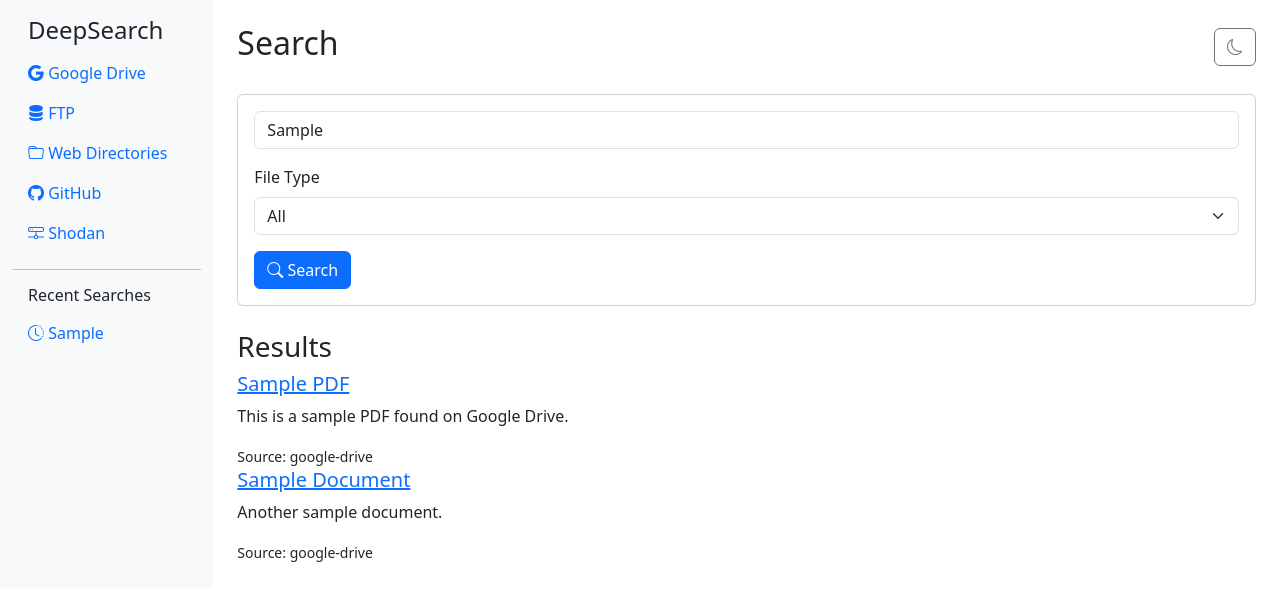
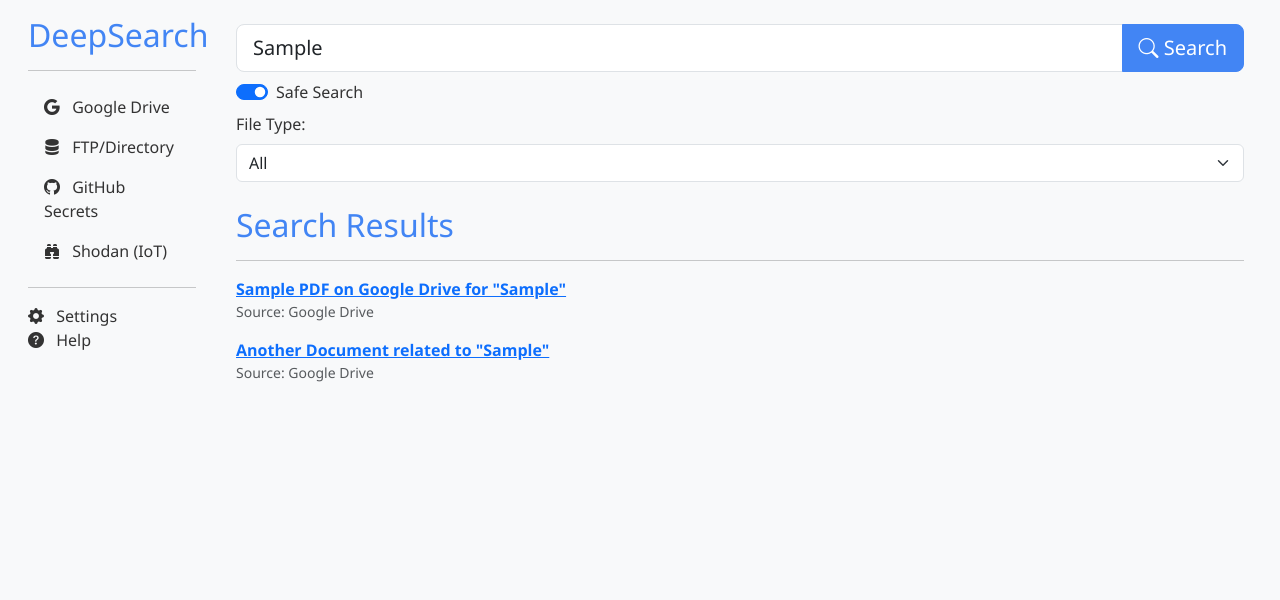
Before and after one commit to phuchungbhutia/DeepSearch, a plain HTML site: page index.html in a window 1280 px wide. Both pictures are taken after typing "Sample" into the empty fields and a click on the button "Search". Drawn offline with nearby package versions, Linux system fonts and the light colour scheme.

Commit message:
Initial commit

```diff
--- a/index.html
+++ b/index.html
@@ -3,97 +3,146 @@
 <head>
     <meta charset="UTF-8">
     <meta name="viewport" content="width=device-width, initial-scale=1.0">
-    <title>DeepSearch - Advanced File Search</title>
-    <link href="https://cdn.jsdelivr.net/npm/bootstrap@5.3.3/dist/css/bootstrap.min.css" rel="stylesheet">
-    <link href="https://cdn.jsdelivr.net/npm/bootstrap-icons/font/bootstrap-icons.css" rel="stylesheet">
-    <link rel="stylesheet" href="styles.css">
+    <title>DeepSearch</title>
+    <link href="https://cdn.jsdelivr.net/npm/bootstrap@5.3.0/dist/css/bootstrap.min.css" rel="stylesheet">
+    <link rel="stylesheet" href="https://cdn.jsdelivr.net/npm/bootstrap-icons@1.10.0/font/bootstrap-icons.css">
+    <link rel="stylesheet" href="style.css">
 </head>
 <body>
-    <div class="container-fluid">
-        <div class="row">
-            <!-- Sidebar -->
-            <nav class="col-md-3 col-lg-2 d-md-block bg-light sidebar">
-                <div class="position-sticky pt-3">
-                    <h4 class="px-3">DeepSearch</h4>
+    <div class="container-fluid vh-100 d-flex">
+        <aside class="bg-light p-3" style="width: 200px;">
+            <h2>DeepSearch</h2>
+            <hr>
             <ul class="nav flex-column">
                 <li class="nav-item">
                     <a class="nav-link active" href="#" data-search-type="google-drive">
-                                <i class="bi bi-google"></i> Google Drive
+                        <i class="bi bi-google me-2"></i> Google Drive
                     </a>
                 </li>
                 <li class="nav-item">
                     <a class="nav-link" href="#" data-search-type="ftp">
-                                <i class="bi bi-server"></i> FTP
-                            </a>
-                        </li>
-                        <li class="nav-item">
-                            <a class="nav-link" href="#" data-search-type="web-dir">
-                                <i class="bi bi-folder"></i> Web Directories
+                        <i class="bi bi-server me-2"></i> FTP/Directory
                     </a>
                 </li>
                 <li class="nav-item">
                     <a class="nav-link" href="#" data-search-type="github">
-                                <i class="bi bi-github"></i> GitHub
+                        <i class="bi bi-github me-2"></i> GitHub Secrets
                     </a>
                 </li>
                 <li class="nav-item">
                     <a class="nav-link" href="#" data-search-type="shodan">
-                                <i class="bi bi-hdd-network"></i> Shodan
+                        <i class="bi bi-binoculars-fill me-2"></i> Shodan (IoT)
                     </a>
                 </li>
             </ul>
             <hr>
-                    <h6 class="px-3">Recent Searches</h6>
-                    <ul class="nav flex-column" id="recent-searches"></ul>
+            <div class="mt-auto">
+                <a href="#" class="nav-link" data-bs-toggle="modal" data-bs-target="#settingsModal">
+                    <i class="bi bi-gear-fill me-2"></i> Settings
+                </a>
+                <a href="#" class="nav-link" data-bs-toggle="modal" data-bs-target="#helpModal">
+                    <i class="bi bi-question-circle-fill me-2"></i> Help
+                </a>
             </div>
-            </nav>
+        </aside>
 
-            <!-- Main Content -->
-            <main class="col-md-9 ms-sm-auto col-lg-10 px-md-4">
-                <div class="d-flex justify-content-between align-items-center my-4">
-                    <h2>Search</h2>
-                    <button class="btn btn-outline-secondary" id="toggle-theme">
-                        <i class="bi bi-moon"></i>
+        <main class="flex-grow-1 p-4">
+            <div class="mb-4">
+                <div class="input-group">
+                    <input type="text" id="searchInput" class="form-control form-control-lg" placeholder="Enter your search query...">
+                    <button class="btn btn-primary btn-lg" id="searchButton">
+                        <i class="bi bi-search"></i> Search
                     </button>
                 </div>
-
-                <!-- Search Form -->
-                <div class="card mb-4">
-                    <div class="card-body">
-                        <form id="search-form">
-                            <div class="mb-3">
-                                <input type="text" class="form-control" id="search-query" placeholder="Enter search term (e.g., annual report 2023)" required>
+                <div id="optionsPanel" class="mt-2">
+                    <div id="google-drive-options">
+                        <div class="form-check form-switch">
+                            <input class="form-check-input" type="checkbox" id="safeSearchToggle" checked>
+                            <label class="form-check-label" for="safeSearchToggle">Safe Search</label>
                         </div>
-                            <div class="mb-3" id="search-options">
-                                <label for="file-type" class="form-label">File Type</label>
-                                <select class="form-select" id="file-type">
+                        <div class="mt-2">
+                            <label for="fileTypeFilter" class="form-label">File Type:</label>
+                            <select class="form-select" id="fileTypeFilter">
                                 <option value="">All</option>
                                 <option value="pdf">PDF</option>
-                                    <option value="doc">DOC</option>
-                                    <option value="xls">XLS</option>
+                                <option value="doc">DOC/DOCX</option>
+                                <option value="xls">XLS/XLSX</option>
+                                <option value="ppt">PPT/PPTX</option>
                                 </select>
                         </div>
-                            <button type="submit" class="btn btn-primary">
-                                <i class="bi bi-search"></i> Search
-                            </button>
-                        </form>
+                        </div>
+                    <div id="ftp-options" style="display: none;"></div>
+                    <div id="github-options" style="display: none;"></div>
+                    <div id="shodan-options" style="display: none;"></div>
                 </div>
             </div>
 
-                <!-- Results -->
-                <div id="results" class="mb-4">
-                    <h3>Results</h3>
-                    <div id="results-list"></div>
-                    <div id="loading" class="d-none">
-                        <div class="spinner-border text-primary" role="status">
-                            <span class="visually-hidden">Loading...</span>
+            <div id="searchResults">
+                <h2>Search Results</h2>
+                <hr>
+                <ul id="resultsList" class="list-unstyled">
+                    </ul>
+                <div id="noResults" class="alert alert-info mt-3" style="display: none;">No results found.</div>
+            </div>
+
+            <div id="recentSearches" class="mt-4">
+                <h2>Recent Searches</h2>
+                <hr>
+                <ul id="recentSearchesList" class="list-unstyled">
+                    </ul>
+                <button id="clearHistoryButton" class="btn btn-sm btn-outline-secondary mt-2">Clear History</button>
+            </div>
+        </main>
+    </div>
+
+    <div class="modal fade" id="settingsModal" tabindex="-1" aria-labelledby="settingsModalLabel" aria-hidden="true">
+        <div class="modal-dialog">
+            <div class="modal-content">
+                <div class="modal-header">
+                    <h5 class="modal-title" id="settingsModalLabel">Settings</h5>
+                    <button type="button" class="btn-close" data-bs-dismiss="modal" aria-label="Close"></button>
+                </div>
+                <div class="modal-body">
+                    <div class="mb-3">
+                        <label for="resultsPerPage" class="form-label">Results Per Page:</label>
+                        <select class="form-select" id="resultsPerPage">
+                            <option value="10">10</option>
+                            <option value="25">25</option>
+                            <option value="50">50</option>
+                            <option value="100">100</option>
+                        </select>
+                    </div>
+                    </div>
+                <div class="modal-footer">
+                    <button type="button" class="btn btn-secondary" data-bs-dismiss="modal">Close</button>
+                    <button type="button" class="btn btn-primary" id="saveSettings">Save Changes</button>
                 </div>
             </div>
         </div>
-            </main>
+    </div>
+
+    <div class="modal fade" id="helpModal" tabindex="-1" aria-labelledby="helpModalLabel" aria-hidden="true">
+        <div class="modal-dialog">
+            <div class="modal-content">
+                <div class="modal-header">
+                    <h5 class="modal-title" id="helpModalLabel">Help</h5>
+                    <button type="button" class="btn-close" data-bs-dismiss="modal" aria-label="Close"></button>
+                </div>
+                <div class="modal-body">
+                    <p><strong>Google Drive Search:</strong> Enter keywords to find publicly available files on Google Drive.</p>
+                    <p><strong>FTP/Directory Search:</strong> Searches for open FTP directories and web server indexes.</p>
+                    <p><strong>GitHub Secrets Search:</strong> Looks for exposed secrets and configuration files in GitHub repositories.</p>
+                    <p><strong>Shodan (IoT) Search:</strong> Queries the Shodan search engine for internet-connected devices.</p>
+                    <p>Please use this tool responsibly and ethically.</p>
+                    </div>
+                <div class="modal-footer">
+                    <button type="button" class="btn btn-secondary" data-bs-dismiss="modal">Close</button>
                 </div>
             </div>
-    <script src="https://cdn.jsdelivr.net/npm/bootstrap@5.3.3/dist/js/bootstrap.bundle.min.js"></script>
+        </div>
+    </div>
+
     <script src="script.js"></script>
+    <script src="https://cdn.jsdelivr.net/npm/bootstrap@5.3.0/dist/js/bootstrap.bundle.min.js"></script>
 </body>
 </html>
--- a/script.js
+++ b/script.js
@@ -1,131 +1,134 @@
-class SearchController {
-    constructor() {
-        this.currentSearchType = 'google-drive';
-        this.history = JSON.parse(localStorage.getItem('searchHistory')) || [];
-        this.initEventListeners();
-        this.renderHistory();
+document.addEventListener('DOMContentLoaded', () => {
+    const searchInput = document.getElementById('searchInput');
+    const searchButton = document.getElementById('searchButton');
+    const resultsList = document.getElementById('resultsList');
+    const noResultsMessage = document.getElementById('noResults');
+    const searchTypeLinks = document.querySelectorAll('aside .nav-link');
+    const optionsPanels = {
+        'google-drive': document.getElementById('google-drive-options'),
+        'ftp': document.getElementById('ftp-options'),
+        'github': document.getElementById('github-options'),
+        'shodan': document.getElementById('shodan-options')
+    };
+    let currentSearchType = 'google-drive';
+
+    // Function to update visibility of options panels
+    function updateOptionsVisibility(searchType) {
+        for (const key in optionsPanels) {
+            optionsPanels[key].style.display = key === searchType ? 'block' : 'none';
+        }
     }
 
-    initEventListeners() {
-        // Search type selection
-        document.querySelectorAll('.nav-link[data-search-type]').forEach(link => {
-            link.addEventListener('click', (e) => {
-                e.preventDefault();
-                document.querySelector('.nav-link.active').classList.remove('active');
-                link.classList.add('active');
-                this.currentSearchType = link.dataset.searchType;
-                this.updateSearchOptions();
-            });
+    // Event listener for sidebar navigation
+    searchTypeLinks.forEach(link => {
+        link.addEventListener('click', (event) => {
+            event.preventDefault();
+            searchTypeLinks.forEach(l => l.classList.remove('active'));
+            link.classList.add('active');
+            currentSearchType = link.dataset.searchType;
+            updateOptionsVisibility(currentSearchType);
+            searchInput.placeholder = `Enter your ${currentSearchType.replace('-', ' ')} search query...`;
         });
+    });
 
-        // Search form submission
-        document.getElementById('search-form').addEventListener('submit', (e) => {
-            e.preventDefault();
-            this.performSearch();
-        });
+    // Basic Google Drive search function (for demonstration - needs actual API integration)
+    async function performGoogleDriveSearch(query, fileType, safeSearch) {
+        // In a real application, you would use the Google Custom Search JSON API here.
+        // This is a placeholder to simulate results.
+        const fakeResults = [
+            { title: `Sample PDF on Google Drive for "${query}"`, link: 'https://example.com/drive/sample.pdf', source: 'Google Drive' },
+            { title: `Another Document related to "${query}"`, link: 'https://example.com/drive/document.docx', source: 'Google Drive' }
+        ].filter(result => fileType === '' || result.link.endsWith(fileType));
 
-        // Theme toggle
-        document.getElementById('toggle-theme').addEventListener('click', () => {
-            document.body.classList.toggle('dark-mode');
+        return new Promise(resolve => {
+            setTimeout(() => {
+                resolve(fakeResults);
+            }, 500); // Simulate network delay
         });
     }
 
-    updateSearchOptions() {
-        const optionsDiv = document.getElementById('search-options');
-        optionsDiv.innerHTML = `
-            <label for="file-type" class="form-label">File Type</label>
-            <select class="form-select" id="file-type">
-                <option value="">All</option>
-                <option value="pdf">PDF</option>
-                <option value="doc">DOC</option>
-                <option value="xls">XLS</option>
-            </select>
-        `;
-    }
-
-    async performSearch() {
-        const query = document.getElementById('search-query').value.trim();
-        const fileType = document.getElementById('file-type').value;
-        if (!query) return;
-
-        document.getElementById('loading').classList.remove('d-none');
-        document.getElementById('results-list').innerHTML = '';
-
-        let searchUrl = '';
-        if (this.currentSearchType === 'google-drive') {
-            searchUrl = `https://www.google.com/search?q=site:drive.google.com ${fileType ? `filetype:${fileType}` : ''} ${encodeURIComponent(query)}`;
+    // Handle search button click
+    searchButton.addEventListener('click', async () => {
+        const query = searchInput.value.trim();
+        if (!query) {
+            alert('Please enter a search query.');
+            return;
         }
 
-        try {
-            // Placeholder for actual API call
-            const results = await this.mockApiCall(searchUrl);
-            this.displayResults(results);
-            this.saveSearch(query, this.currentSearchType);
-        } catch (error) {
-            document.getElementById('results-list').innerHTML = '<p class="text-danger">Error fetching results. Please try again.</p>';
-        } finally {
-            document.getElementById('loading').classList.add('d-none');
+        resultsList.innerHTML = ''; // Clear previous results
+        noResultsMessage.style.display = 'none';
+
+        switch (currentSearchType) {
+            case 'google-drive':
+                const fileTypeFilter = document.getElementById('fileTypeFilter').value;
+                const safeSearchToggle = document.getElementById('safeSearchToggle').checked;
+                const googleDriveResults = await performGoogleDriveSearch(query, fileTypeFilter, safeSearchToggle);
+                displayResults(googleDriveResults);
+                break;
+            case 'ftp':
+                alert('FTP search functionality will be implemented.');
+                break;
+            case 'github':
+                alert('GitHub secrets search functionality will be implemented.');
+                break;
+            case 'shodan':
+                alert('Shodan search functionality will be implemented.');
+                break;
+            default:
+                alert('Invalid search type.');
+        }
+    });
+
+    // Function to display search results
+    function displayResults(results) {
+        if (results && results.length > 0) {
+            results.forEach(result => {
+                const listItem = document.createElement('li');
+                listItem.innerHTML = `
+                    <div class="mb-2">
+                        <strong><a href="${result.link}" target="_blank" rel="noopener noreferrer">${result.title}</a></strong>
+                        <p class="text-muted small">Source: ${result.source}</p>
+                    </div>
+                `;
+                resultsList.appendChild(listItem);
+            });
+        } else {
+            noResultsMessage.style.display = 'block';
         }
     }
 
-    async mockApiCall(url) {
-        // Mock API response for Google Drive search
-        return [
-            { title: 'Sample PDF', link: url, snippet: 'This is a sample PDF found on Google Drive.' },
-            { title: 'Sample Document', link: url, snippet: 'Another sample document.' }
-        ];
+    // Basic dark/light mode toggle (can be expanded in settings)
+    const darkModeMediaQuery = window.matchMedia('(prefers-color-scheme: dark)');
+    function toggleDarkMode(isDark) {
+        document.body.classList.toggle('dark-mode', isDark);
     }
+    toggleDarkMode(darkModeMediaQuery.matches);
+    darkModeMediaQuery.addEventListener('change', (event) => toggleDarkMode(event.matches));
 
-    displayResults(results) {
-        const resultsList = document.getElementById('results-list');
-        if (results.length === 0) {
-            resultsList.innerHTML = '<p>No results found.</p>';
-            return;
-        }
+    // Placeholder for recent searches (will use local storage later)
+    const recentSearchesPanel = document.getElementById('recentSearches');
+    const recentSearchesList = document.getElementById('recentSearchesList');
+    const clearHistoryButton = document.getElementById('clearHistoryButton');
 
-        results.forEach(result => {
-            const div = document.createElement('div');
-            div.className = 'result-item';
-            div.innerHTML = `
-                <h5><a href="${result.link}" target="_blank">${result.title}</a></h5>
-                <p>${result.snippet}</p>
-                <small>Source: ${this.currentSearchType}</small>
-            `;
-            resultsList.appendChild(div);
-        });
-    }
+    // Initially hide recent searches
+    recentSearchesPanel.style.display = 'none';
 
-    saveSearch(query, type) {
-        this.history.unshift({ query, type, timestamp: new Date().toISOString() });
-        this.history = this.history.slice(0, 10); // Keep last 10 searches
-        localStorage.setItem('searchHistory', JSON.stringify(this.history));
-        this.renderHistory();
-    }
+    // Placeholder for settings save
+    const saveSettingsButton = document.getElementById('saveSettings');
+    const resultsPerPageSelect = document.getElementById('resultsPerPage');
 
-    renderHistory() {
-        const historyList = document.getElementById('recent-searches');
-        historyList.innerHTML = '';
-        this.history.forEach(search => {
-            const li = document.createElement('li');
-            li.className = 'nav-item';
-            li.innerHTML = `
-                <a class="nav-link" href="#" data-query="${search.query}" data-type="${search.type}">
-                    <i class="bi bi-clock-history"></i> ${search.query}
-                </a>`;
-            historyList.appendChild(li);
-            li.querySelector('a').addEventListener('click', (e) => {
-                e.preventDefault();
-                document.getElementById('search-query').value = search.query;
-                document.querySelector('.nav-link.active').classList.remove('active');
-                document.querySelector(`[data-search-type="${search.type}"]`).classList.add('active');
-                this.currentSearchType = search.type;
-                this.updateSearchOptions();
-                this.performSearch();
-            });
-        });
-    }
-}
+    saveSettingsButton.addEventListener('click', () => {
+        const resultsPerPage = resultsPerPageSelect.value;
+        console.log('Results per page saved:', resultsPerPage);
+        // In a real application, you would save this to local storage or handle it differently.
+        bootstrap.Modal.getInstance(document.getElementById('settingsModal')).hide();
+    });
 
-document.addEventListener('DOMContentLoaded', () => {
-    new SearchController();
+    // Placeholder for clear history
+    clearHistoryButton.addEventListener('click', () => {
+        recentSearchesList.innerHTML = ''; // Clear displayed history
+        console.log('Search history cleared.');
+        // In a real application, you would clear local storage here.
+        recentSearchesPanel.style.display = 'none'; // Hide if empty
+    });
 });
--- a/style.css
+++ b/style.css
@@ -1,25 +1,26 @@
 body {
-    font-family: 'Segoe UI', sans-serif;
+    font-family: 'Segoe UI', Tahoma, Geneva, Verdana, sans-serif;
+    color: #333;
     background-color: #f8f9fa;
-    color: #202124;
 }
 
-.sidebar {
-    height: 100vh;
-    border-right: 1px solid #dee2e6;
+h2 {
+    color: #4285F4;
 }
 
 .nav-link {
-    color: #202124;
+    color: #333;
 }
 
-.nav-link:hover, .nav-link.active {
+.nav-link:hover {
+    color: #4285F4;
     background-color: #e9ecef;
-    color: #4285F4;
 }
 
-.card {
-    border-radius: 8px;
+.form-control:focus,
+.form-select:focus {
+    border-color: #4285F4;
+    box-shadow: 0 0 0 0.25rem rgba(66, 133, 244, 0.25);
 }
 
 .btn-primary {
@@ -28,17 +29,8 @@
 }
 
 .btn-primary:hover {
-    background-color: #34a853;
-    border-color: #34a853;
-}
-
-.result-item {
-    padding: 15px;
-    border-bottom: 1px solid #dee2e6;
-}
-
-.result-item:last-child {
-    border-bottom: none;
+    background-color: #357ae8;
+    border-color: #357ae8;
 }
 
 .dark-mode {
@@ -46,28 +38,38 @@
     color: #f8f9fa;
 }
 
-.dark-mode .sidebar {
-    background-color: #303134;
-    border-right-color: #444;
+.dark-mode h2 {
+    color: #34a853;
 }
 
 .dark-mode .nav-link {
     color: #f8f9fa;
 }
 
-.dark-mode .card {
-    background-color: #303134;
-    border-color: #444;
+.dark-mode .nav-link:hover {
+    color: #34a853;
+    background-color: #3c4043;
 }
 
-.dark-mode .result-item {
-    border-bottom-color: #444;
+.dark-mode .form-control,
+.dark-mode .form-select {
+    background-color: #3c4043;
+    color: #f8f9fa;
+    border-color: #5e6366;
 }
 
-@media (max-width: 767px) {
-    .sidebar {
-        height: auto;
-        border-right: none;
-        border-bottom: 1px solid #dee2e6;
-    }
+.dark-mode .form-control:focus,
+.dark-mode .form-select:focus {
+    border-color: #34a853;
+    box-shadow: 0 0 0 0.25rem rgba(52, 168, 83, 0.25);
 }
+
+.dark-mode .btn-primary {
+    background-color: #34a853;
+    border-color: #34a853;
+}
+
+.dark-mode .btn-primary:hover {
+    background-color: #2b8a3e;
+    border-color: #2b8a3e;
+}
```
Lines whose indentation alone changed are shown as unchanged.
